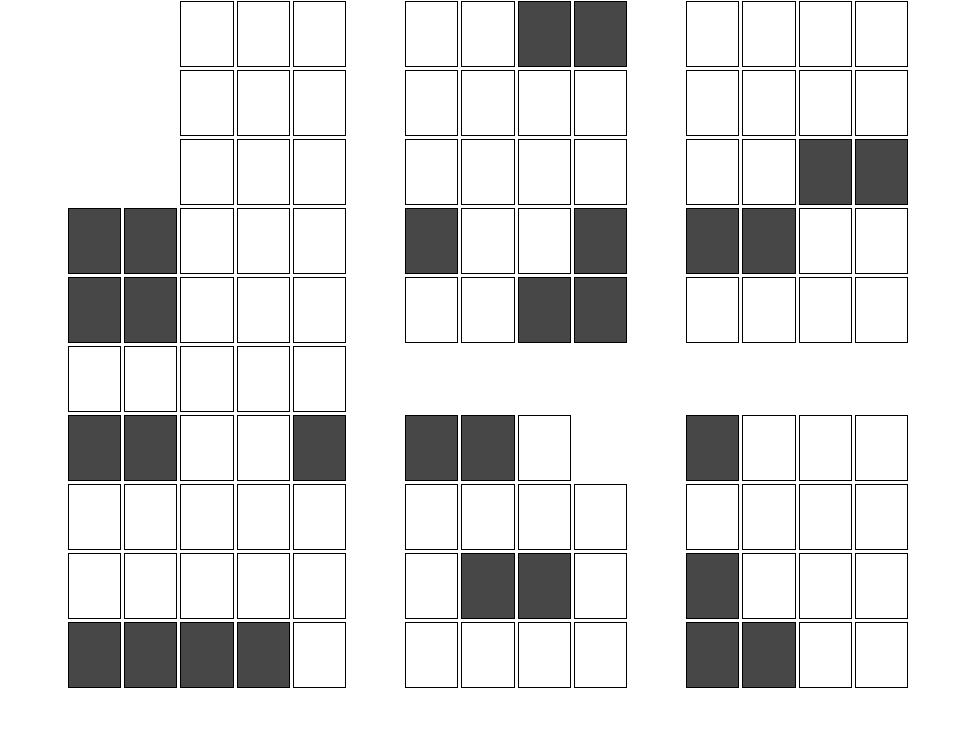
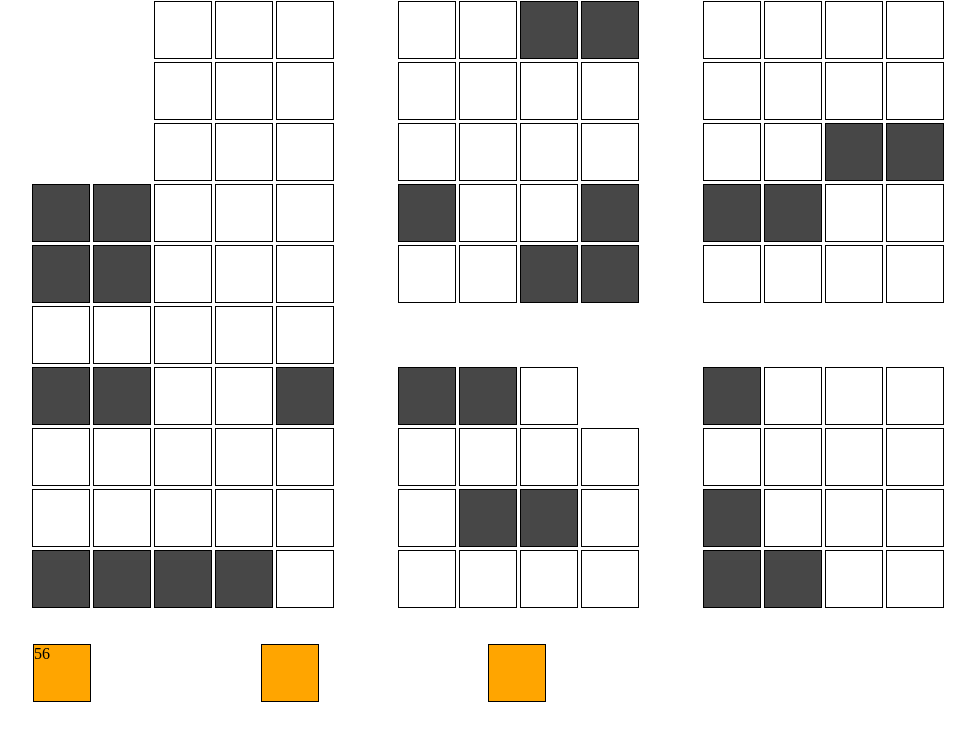
Before and after one commit to kaenpe/x-kom-zadanie-rekrutacyjne, a Next.js app: page /miejsca in a window 1280 px wide. Shown: the top 740 px of the page, without its empty margins (152-1127 px from the left). Built offline with nearby package versions, Linux system fonts and the light colour scheme; data requests are answered from the project's data file.

Commit message:
finishing

```diff
--- a/components/Miejsca.js
+++ b/components/Miejsca.js
@@ -1,23 +1,43 @@
-import React, { useContext, useEffect } from "react";
-import { useState } from "react";
+import React, { useContext, useEffect, useRef, useState } from "react";
 import styled from "styled-components";
 import { ChoiceContext } from "../context/ChoiceContext";
 import { SlotsContext } from "../context/SlotsContext";
+import useDimension from "../hooks/useDimension";
 
-const Container = styled.main`
+const SeatsContainer = styled.main`
 	display: grid;
-	grid-template-rows: repeat(10, 8vh);
-	grid-template-columns: repeat(15, 4vw);
+	grid-template-rows: repeat(11, 7vh);
+	grid-template-columns: ${({ height }) => `repeat(15, ${height}px)`};
 	place-items: center;
 	padding-top: 2px;
 	grid-gap: 5px;
+	.legend {
+		width: 100%;
+		height: 100%;
+		margin-top: 4rem;
+		display: grid;
+		grid-template-columns: repeat(4, 1fr);
+		grid-column: 1/16;
+		grid-row: 11;
+		.square {
+			width: ${({ height }) => `${height}px`};
+			height: ${({ height }) => `${height}px`};
+			background-color: ${({ type }) =>
+				type === "free" ? "white" : type === "reserved" ? "#474747" : "orange"};
+			border: 1px solid black;
+		}
+	}
 `;
-const Square = styled.div`
+
+const Square = styled.div.attrs(({ height, x, y, reserved, choice }) => ({
+	style: {
+		width: `${height}px`,
+		gridColumn: y + 1,
+		gridRow: x + 1,
+	},
+}))`
 	height: 100%;
-	width: 100%;
 	border: 1px solid black;
-	grid-column: ${({ y }) => y + 1};
-	grid-row: ${({ x }) => x + 1};
 	background-color: ${({ reserved, x, y, choice }) => {
 		const isTaken = () => {
 			return choice.find((el) => el.cords.y === y && el.cords.x === x)
@@ -36,6 +56,12 @@ const Miejsca = ({ seats }) => {
 	//hooks
 	const { slots, nextTo } = useContext(SlotsContext);
 	const { choice, setChoice } = useContext(ChoiceContext);
+	const ref = useRef(null);
+	const { height, setHeight } = useDimension(ref);
+	const [floorHeight, setFloorHeight] = useState(0);
+	useEffect(() => {
+		setFloorHeight(Math.floor(height));
+	}, [height]);
 	useEffect(() => {
 		const filteredReservedNoNextTo = seats
 			.filter((el) => el.reserved === false)
@@ -49,14 +75,25 @@ const Miejsca = ({ seats }) => {
 				else return null;
 			})
 			.filter((el) => el !== false && el !== null)
+			.map((el, id) =>
+				seats.filter(
+					(elem) =>
+						el.cords.x === elem.cords.x &&
+						elem.cords.y <= el.cords.y + slots &&
+						elem.cords.y >= el.cords.y &&
+						elem.cords.y + slots >= el.cords.y
+				)
+			)
+			.map((el) => el.filter((ele) => !ele.reserved))
+			.filter((el) => el.length === slots)
 			.filter((el, id) => id < 1);
 		nextTo
 			? setChoice(
 					seats.filter(
 						(el) =>
-							el.cords.x === filteredReservedNextTo[0].cords.x &&
-							el.cords.y >= filteredReservedNextTo[0].cords.y &&
-							el.cords.y <= filteredReservedNextTo[0].cords.y + slots - 1
+							el.cords.x === filteredReservedNextTo[0][0].cords.x &&
+							el.cords.y >= filteredReservedNextTo[0][0].cords.y &&
+							el.cords.y <= filteredReservedNextTo[0][0].cords.y + slots - 1
 					)
 			  )
 			: setChoice(filteredReservedNoNextTo);
@@ -64,43 +101,49 @@ const Miejsca = ({ seats }) => {
 	//
 
 	//functions
-	const addChoiceCords = (x, y) => {
-		setChoice((prevState) => [...prevState, { cords: { x: x, y: y } }]);
+	const addChoiceCords = (x, y, id) => {
+		setChoice((prevState) => [...prevState, { cords: { x: x, y: y }, id: id }]);
 		console.log(choice);
 	};
 
-	const removeChoiceCords = (x, y) => {
-		setChoice((prevState) =>
-			prevState.filter((el) => el.cords.x !== x && el.cords.y !== y)
-		);
+	const removeChoiceCords = (id) => {
+		setChoice((prevState) => prevState.filter((el) => el.id !== id));
 	};
 
 	//
 	return (
-		<Container>
+		<>
+			{" "}
+			<SeatsContainer height={floorHeight}>
 				{seats.map((el) => {
 					return (
 						<Square
+							height={floorHeight}
 							key={el.id}
 							id={el.id}
+							ref={ref}
 							onClick={() =>
-							el.reserved
-								? null
-								: choice.find(
-										(ele) =>
-											ele.cords.x === el.cords.x && ele.cords.y === el.cords.y
-								  )
-								? removeChoiceCords(el.cords.x, el.cords.y)
-								: addChoiceCords(el.cords.x, el.cords.y)
+								choice.find((ele) => ele.id === el.id)
+									? removeChoiceCords(el.id)
+									: addChoiceCords(el.cords.x, el.cords.y, el.id)
 							}
 							x={el.cords.x}
 							y={el.cords.y}
+							disabled={el.reserved}
 							choice={choice}
 							reserved={el.reserved}
 						></Square>
 					);
 				})}
-		</Container>
+				<div className="legend">
+					<div className="square" type="free">
+						{floorHeight}
+					</div>
+					<div className="square" type="reserved"></div>
+					<div className="square" type="choice"></div>
+				</div>
+			</SeatsContainer>
+		</>
 	);
 };
 
--- /dev/null
+++ b/hooks/useDimension.js
@@ -0,0 +1,24 @@
+import { useRef, useState, useEffect } from "react";
+import ResizeObserver from "resize-observer-polyfill";
+
+const initialState = { width: 0, height: 0 };
+const useDimension = (ref) => {
+	const [dimensions, setDimensions] = useState(initialState);
+	const resizeObserverRef = useRef(null);
+
+	useEffect(() => {
+		resizeObserverRef.current = new ResizeObserver((entries = []) => {
+			entries.forEach((entry) => {
+				const { width, height } = entry.contentRect;
+				setDimensions({ width, height });
+			});
+		});
+		if (ref.current) resizeObserverRef.current.observe(ref.current);
+		return () => {
+			if (resizeObserverRef.current) resizeObserverRef.current.disconnect();
+		};
+	}, [ref]);
+	return dimensions;
+};
+
+export default useDimension;
--- a/package.json
+++ b/package.json
@@ -14,6 +14,7 @@
 		"next": "10.2.3",
 		"react": "17.0.2",
 		"react-dom": "17.0.2",
+		"resize-observer-polyfill": "^1.5.1",
 		"styled-components": "^5.3.0",
 		"yup": "^0.32.9"
 	},
```
Also changed, not shown: 1 other file (tests, documents, lock files or other folders). Lines whose indentation alone changed are shown as unchanged.
